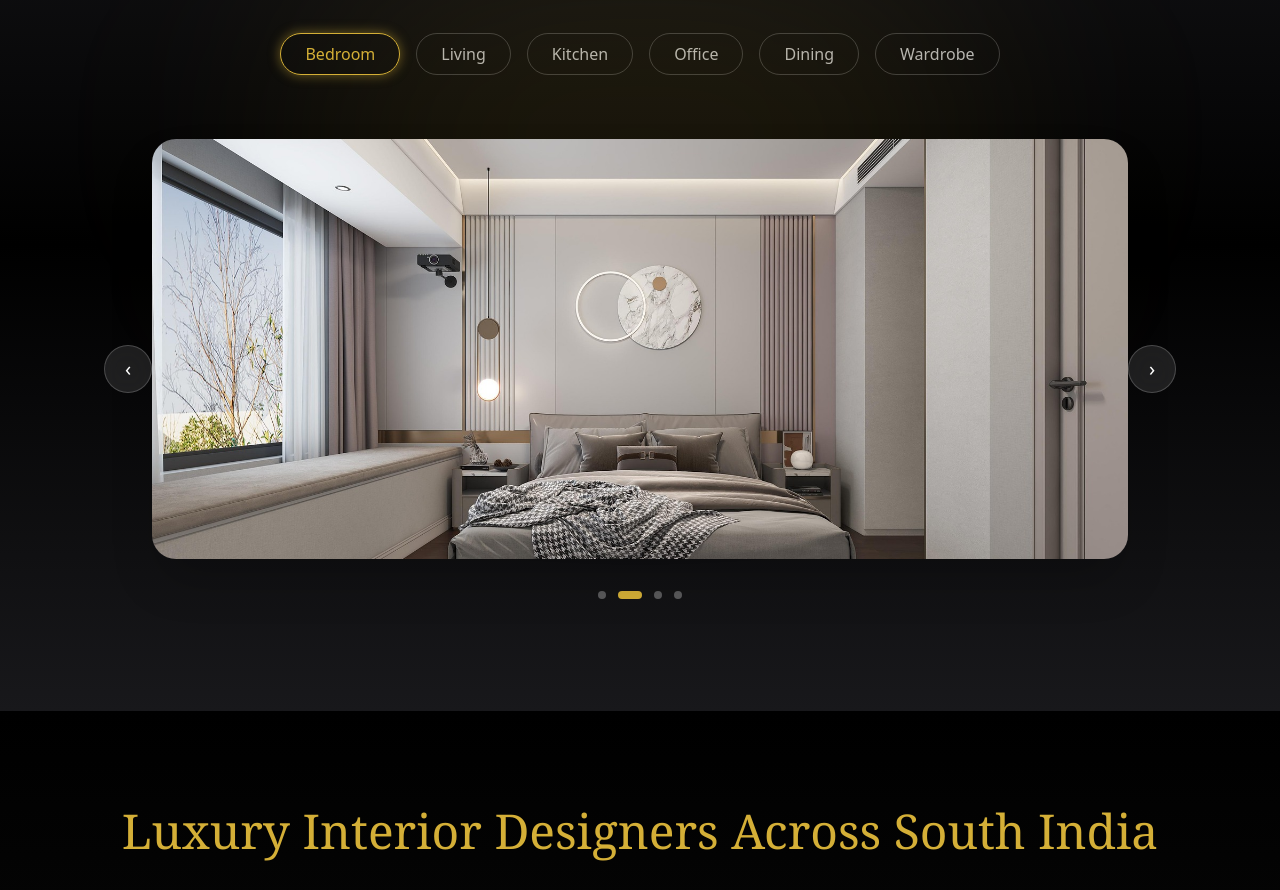
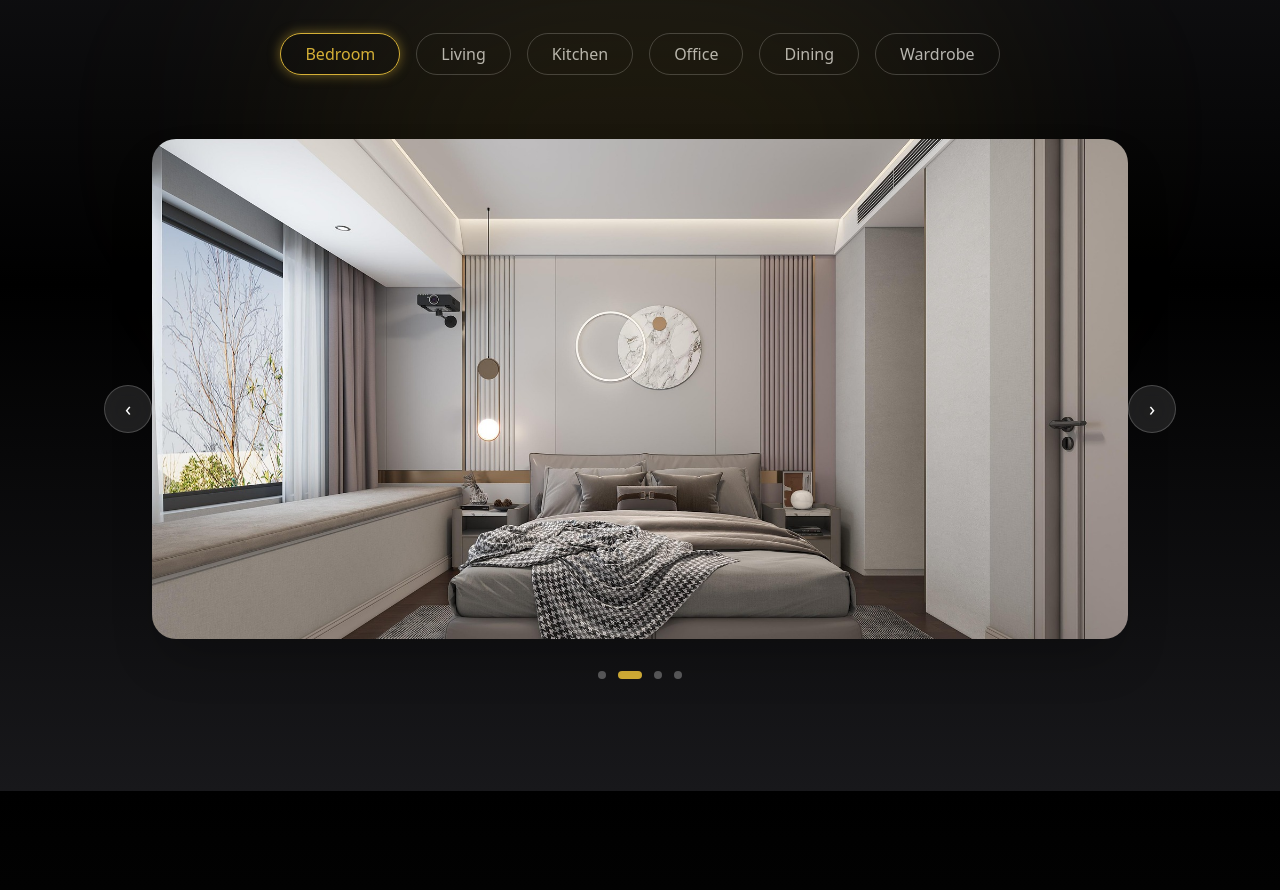
Before and after one commit to sujithp28/pearl-interiors, a Next.js app: page / in a window 1280 px wide. Shown: the part 2240-3130 px from the top of the page. Built offline with nearby package versions, Linux system fonts and the light colour scheme.

Commit message:
images bug

```diff
--- a/components/Projects.tsx
+++ b/components/Projects.tsx
@@ -1,35 +1,67 @@
 "use client";
+
 import { useState, useEffect } from "react";
+import Image from "next/image";
 
 const catalog: Record<string, string[]> = {
-  Bedroom: Array.from({ length: 4 }, (_, i) => `/projects/bedrooms/bedroom${i + 1}.jpg`),
-  Living: Array.from({ length: 4 }, (_, i) => `/projects/living/living${i + 1}.jpg`),
-  Kitchen: Array.from({ length: 4 }, (_, i) => `/projects/kitchen/kitchen${i + 1}.jpg`),
-  Office: Array.from({ length: 4 }, (_, i) => `/projects/office/office${i + 1}.jpg`),
-  Dining: Array.from({ length: 4 }, (_, i) => `/projects/dining/dining${i + 1}.jpg`),
-  Wardrobe: Array.from({ length: 4 }, (_, i) => `/projects/wardrobe/wardrobe${i + 1}.jpg`),
+  Bedroom: Array.from(
+    { length: 4 },
+    (_, i) => `/projects/bedrooms/bedroom${i + 1}.jpg`
+  ),
+
+  Living: Array.from(
+    { length: 4 },
+    (_, i) => `/projects/living/living${i + 1}.jpg`
+  ),
+
+  Kitchen: Array.from(
+    { length: 4 },
+    (_, i) => `/projects/kitchen/kitchen${i + 1}.jpg`
+  ),
+
+  Office: Array.from(
+    { length: 4 },
+    (_, i) => `/projects/office/office${i + 1}.jpg`
+  ),
+
+  // ✅ Fixed (was dining1.jpg but actual file is dine1.jpg)
+  Dining: Array.from(
+    { length: 4 },
+    (_, i) => `/projects/dining/dine${i + 1}.jpg`
+  ),
+
+  // ✅ Fixed (you have 5 wardrobe images)
+  Wardrobe: Array.from(
+    { length: 5 },
+    (_, i) => `/projects/wardrobe/wardrobe${i + 1}.jpg`
+  ),
 };
 
 export default function Projects() {
-  const [category, setCategory] = useState<keyof typeof catalog>("Bedroom");
+  const [category, setCategory] =
+    useState<keyof typeof catalog>("Bedroom");
+
   const [index, setIndex] = useState(0);
 
   const images = catalog[category];
 
-  // 👉 reset slide when category changes
+  // Reset slide when category changes
   useEffect(() => {
     setIndex(0);
   }, [category]);
 
-  // 👉 auto slide every 5 sec
+  // Auto slide every 5 sec
   useEffect(() => {
     const interval = setInterval(() => {
       setIndex((prev) => (prev + 1) % images.length);
     }, 5000);
+
     return () => clearInterval(interval);
   }, [images.length]);
 
-  const next = () => setIndex((prev) => (prev + 1) % images.length);
+  const next = () =>
+    setIndex((prev) => (prev + 1) % images.length);
+
   const prev = () =>
     setIndex((prev) => (prev - 1 + images.length) % images.length);
 
@@ -38,7 +70,7 @@ export default function Projects() {
       id="designs"
       className="relative py-28 bg-gradient-to-b from-zinc-900 via-black to-zinc-900 text-white overflow-hidden"
     >
-      {/* 🌟 GOLDEN GLOW BACKGROUND */}
+      {/* Golden Glow Background */}
       <div className="absolute top-40 left-1/2 -translate-x-1/2 w-[700px] h-[400px] bg-[#D4AF37]/10 blur-[120px] rounded-full"></div>
 
       <h2 className="text-4xl md:text-5xl font-serif text-center mb-4 text-[#D4AF37]">
@@ -54,7 +86,9 @@ export default function Projects() {
         {Object.keys(catalog).map((cat) => (
           <button
             key={cat}
-            onClick={() => setCategory(cat as keyof typeof catalog)}
+            onClick={() =>
+              setCategory(cat as keyof typeof catalog)
+            }
             className={`px-6 py-2 rounded-full border transition-all duration-300 ${
               category === cat
                 ? "border-[#D4AF37] text-[#D4AF37] shadow-[0_0_12px_rgba(212,175,55,0.5)]"
@@ -66,19 +100,25 @@ export default function Projects() {
         ))}
       </div>
 
-      {/* 🖼️ CAROUSEL */}
+      {/* CAROUSEL */}
       <div className="relative max-w-5xl mx-auto px-6">
 
-        {/* IMAGE */}
-        <div className="relative overflow-hidden rounded-3xl shadow-2xl">
-          <img
+        {/* IMAGE (Responsive + Sharp) */}
+        <div className="relative w-full h-[240px] sm:h-[320px] md:h-[420px] lg:h-[500px] overflow-hidden rounded-3xl shadow-2xl">
+          <Image
             src={images[index]}
-            alt="Interior"
-            className="w-full h-[260px] md:h-[420px] object-cover transition-transform duration-[4000ms] ease-out scale-105"
+            alt={`${category} interior design`}
+            fill
+            priority={index === 0}
+            quality={100}
+            sizes="(max-width: 640px) 100vw,
+                   (max-width: 1024px) 90vw,
+                   1200px"
+            className="object-cover transition-transform duration-[4000ms] ease-out scale-105"
           />
         </div>
 
-        {/* ◀ LEFT ARROW */}
+        {/* LEFT ARROW */}
         <button
           onClick={prev}
           className="absolute top-1/2 -left-4 md:-left-6 -translate-y-1/2
@@ -89,7 +129,7 @@ export default function Projects() {
           <span className="text-white text-xl">‹</span>
         </button>
 
-        {/* ▶ RIGHT ARROW */}
+        {/* RIGHT ARROW */}
         <button
           onClick={next}
           className="absolute top-1/2 -right-4 md:-right-6 -translate-y-1/2
```
Also changed, not shown: public/projects/dining/dine3.jpg (added), public/projects/dining/dine4.jpg (added).
